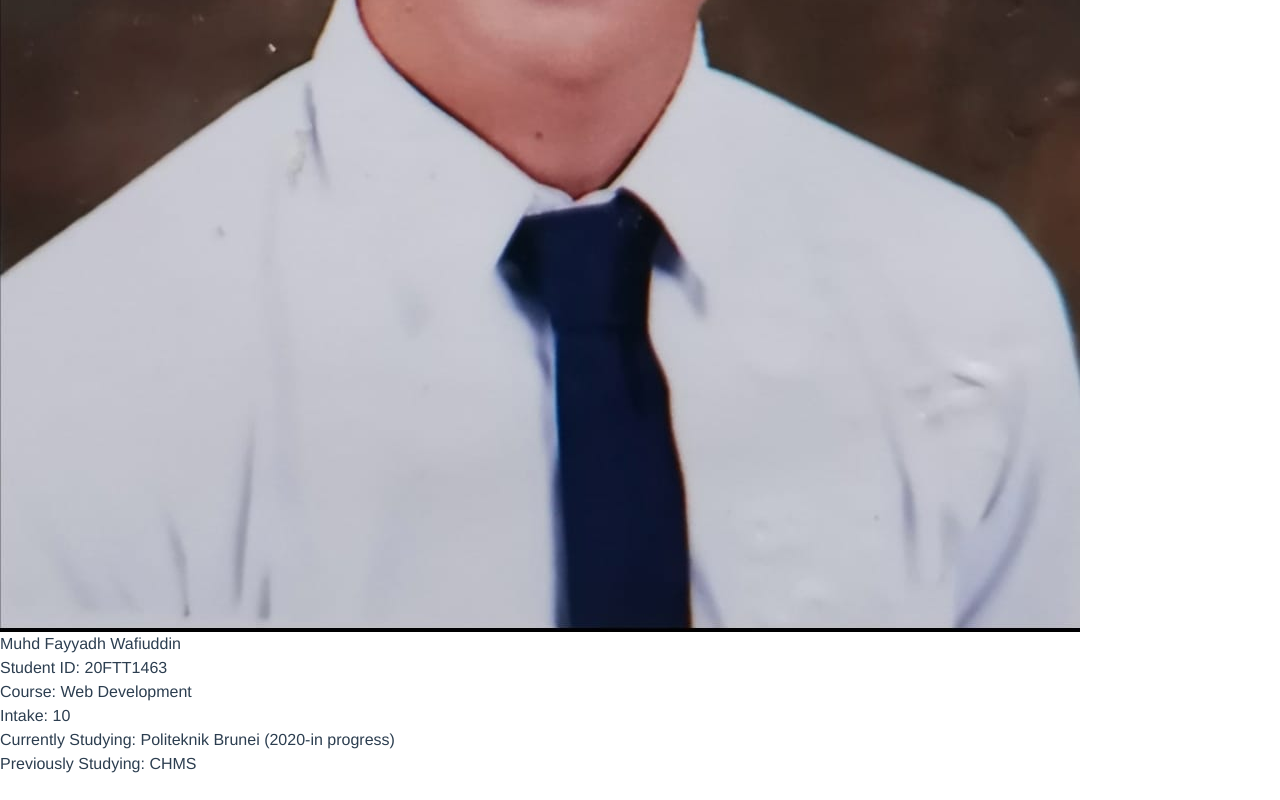
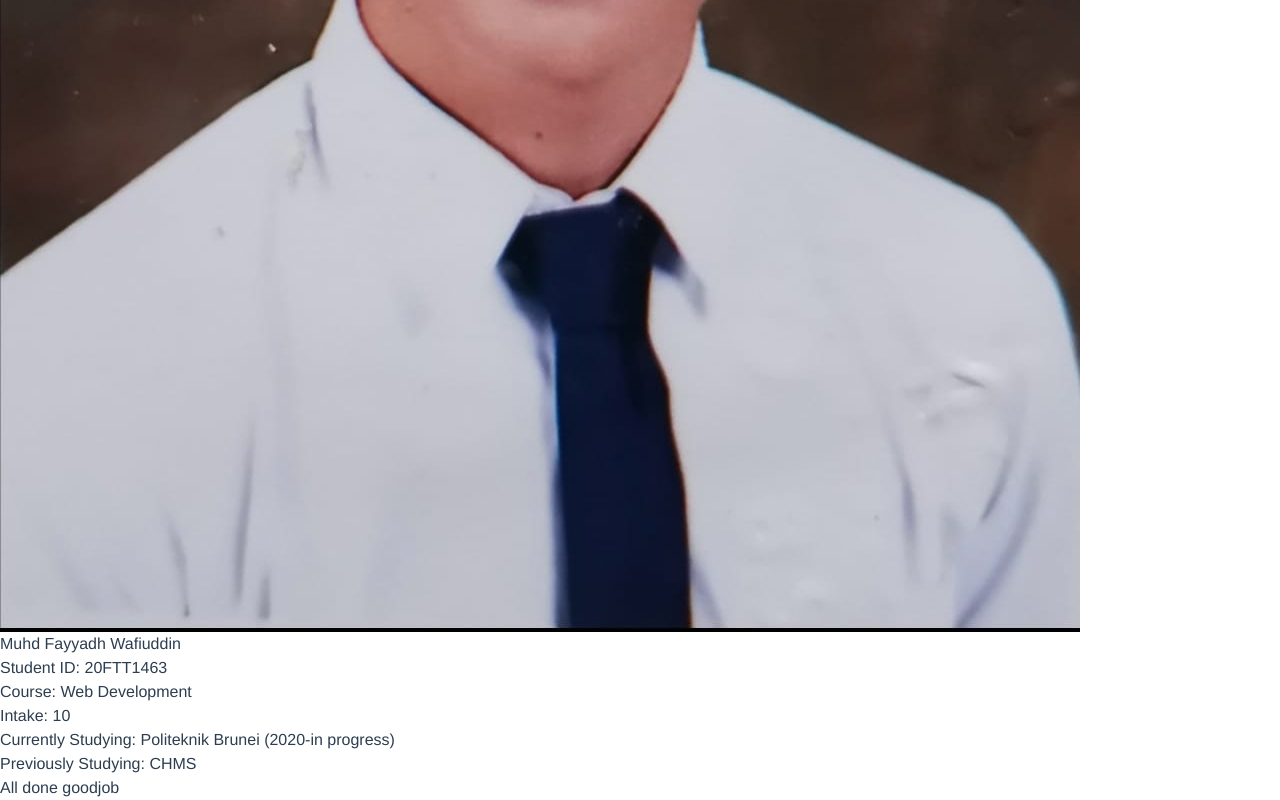
Before and after one commit to 20FTT1463/20FTT1463.github.io, a Vue app in the folder wadtAs3/: page / in a window 1280 px wide. Shown: the part 902-1702 px from the top of the page. Before the commit the page ends 1678 px from the top, so only its background shows below. Built offline with nearby package versions, Linux system fonts and the light colour scheme.

Commit message:
part 2 final task
trial to change via github and look on github page

```diff
--- a/wadtAs3/src/App.vue
+++ b/wadtAs3/src/App.vue
@@ -14,6 +14,7 @@ import HelloWorld from './components/HelloWorld.vue'
   <p class="text-m text-white">Intake: 10</p>
   <p class="text-m text-white">Currently Studying: Politeknik Brunei (2020-in progress)</p>
   <p class="text-m text-white">Previously Studying: CHMS</p>
+  <p class="text-m text-white">All done goodjob</p>
   </div>
 </div>
 </template>
```
